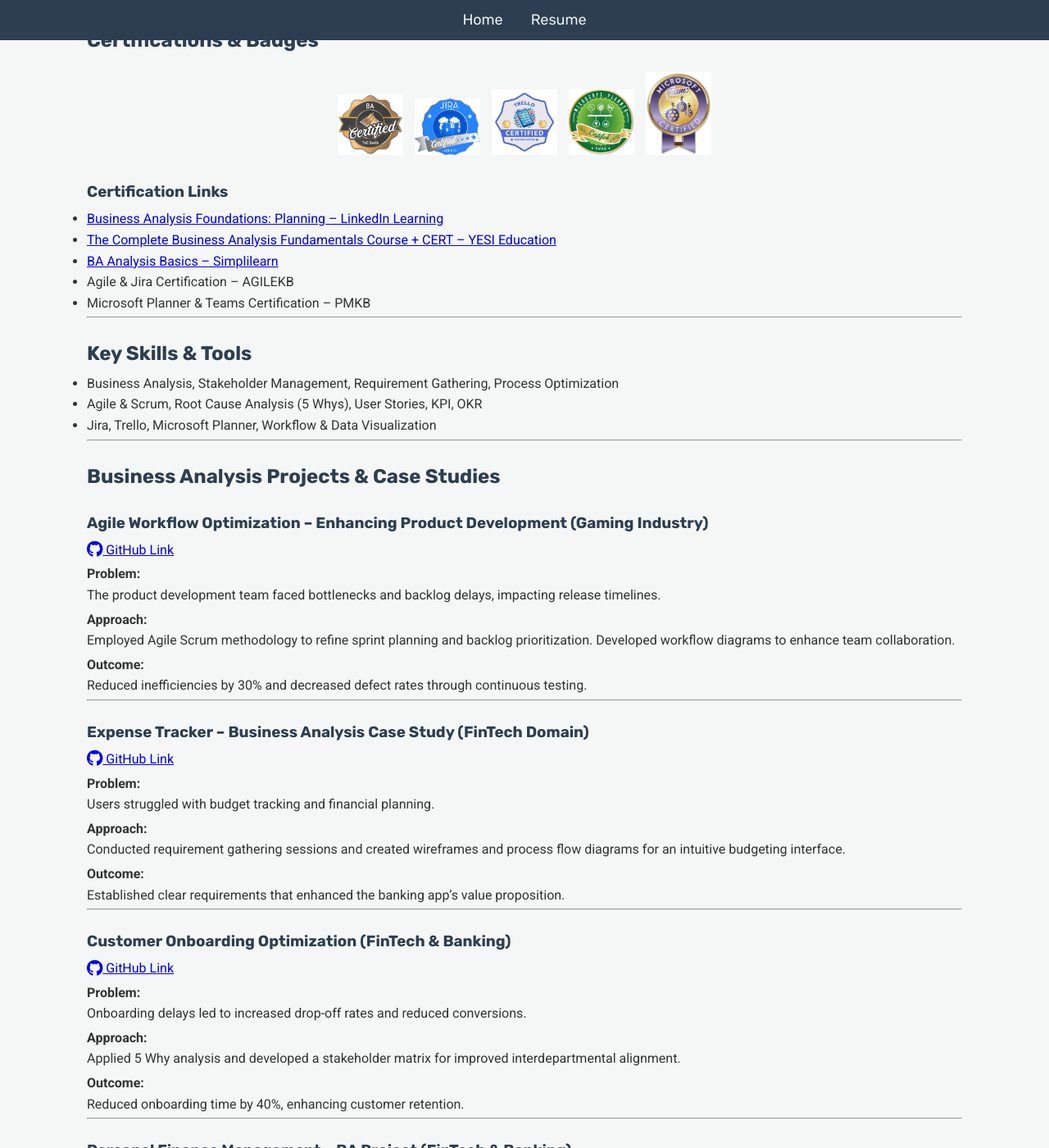
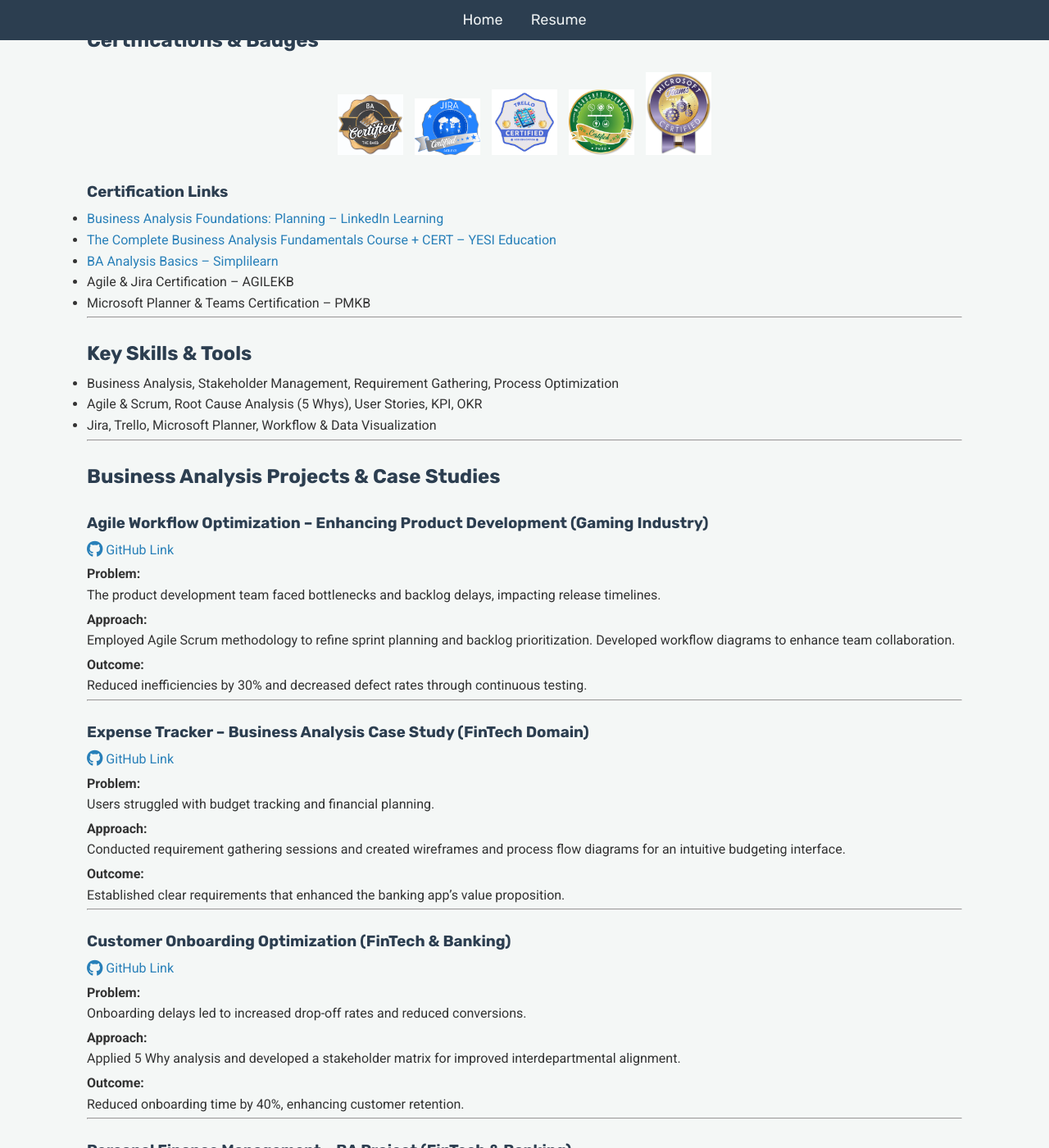
Before and after one commit to savithakandugula/savithakandugula.github.io, a Jekyll site: the page built from index.md, in a window 1280 px wide and 1400 px high, scrolled down 396 px. Shown: the whole window at 82% size. Built offline with Jekyll 4.4.1, drawn with Linux system fonts in a browser that asks for light colours.

Commit message:
add styles for links

```diff
--- a/assets/main.scss
+++ b/assets/main.scss
@@ -136,3 +136,26 @@ p, ul, ol {
   display: block;
   margin: 20px auto;
 }
+
+/* Links */
+a {
+    color: #2980b9;        /* Professional blue for default link color */
+    text-decoration: none;
+    transition: color 0.2s ease;  /* Smooth transition on hover */
+}
+
+a:hover {
+    color: #1abc9c;        /* Teal accent on hover */
+    text-decoration: underline; /* Optional underline on hover */
+}
+
+  /* Optional visited and focus states */
+a:visited {
+    color: #7f8c8d;        /* Subtle grey for visited links (optional) */
+}
+
+a:focus,
+a:active {
+    outline: 2px dotted #2980b9; /* Accessible focus outline */
+    outline-offset: 2px;
+}
```
